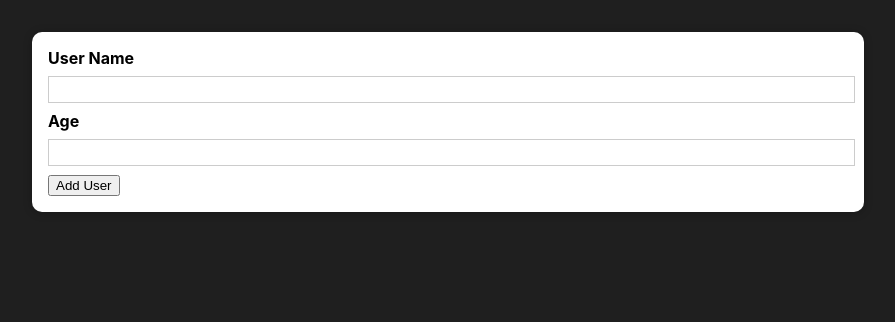
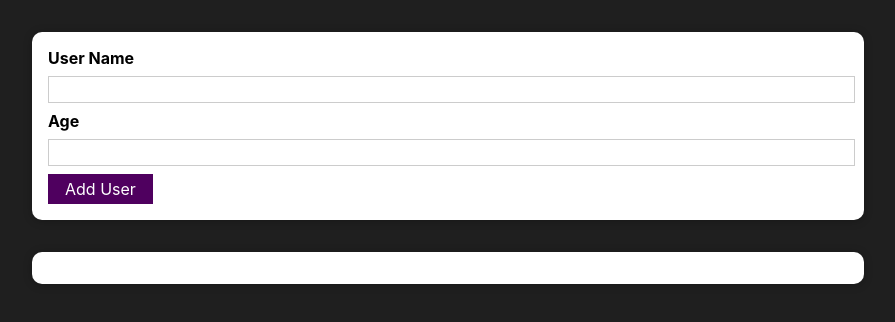
Before and after one commit to monu-2311/ReactPro, a React (Create React App) app: page / in a window 1280 px wide. Shown: the top 322 px of the page, without its empty margins (192-1087 px from the left). Built offline with nearby package versions, Linux system fonts and the light colour scheme; the HTML template or start-up script is replaced by a standard one.

Commit message:
Adding the Error Model and modifing my existance component to rander Error model and also insert in some components as well as

```diff
--- a/src/App.js
+++ b/src/App.js
@@ -1,25 +1,20 @@
 import React,{useState} from "react";
-/* import UserDetailsList from "./component/Users/UserDetailsList"; */
+ import UserDetailsList from "./component/Users/UserDetailsList";
 import AddUser from "./component/Users/AddUsers";
 
-const dummyObject = [{
-  id:'1',
-  username: 'Bhupender',
-  age: 24,
-},];
-
 const App = ()=> {
-  const[userDetails,setUserDetails] = useState(dummyObject);
-  const addUserDetailsEventHandler = (addUserDetails)=>{
+  const[userDetails,setUserDetails] = useState([]);
+  const addUserDetailsEventHandler = (uName,uAge)=>{
       setUserDetails((pervUserDetails)=>{
-        console.log(addUserDetails);
-        return [addUserDetails,...pervUserDetails];
-      })
+        return [...pervUserDetails,{username:uName, age:uAge, id: Math.random().toString(),}];
+      });
   }
   console.log(userDetails);
   return (
-
-       <AddUser onAddUserDetails={addUserDetailsEventHandler}/>
+    <div>
+         <AddUser onAddUserDetails={addUserDetailsEventHandler}/>
+         <UserDetailsList item={userDetails}/>
+    </div>
 
   );
 }
--- a/src/component/UI/Button.js
+++ b/src/component/UI/Button.js
@@ -0,0 +1,8 @@
+import React from "react";
+import classes from './Button.module.css';
+
+const Button= props=>{
+    return<button className={classes.button} type={props.type || 'button'} onClick={props.onClick}>{props.children}</button>
+}
+
+export default Button;
--- a/src/component/UI/Button.module.css
+++ b/src/component/UI/Button.module.css
@@ -0,0 +1,18 @@
+.button {
+    font: inherit;
+    border: 1px solid #4f005f;
+    background: #4f005f;
+    color: white;
+    padding: 0.25rem 1rem;
+    cursor: pointer;
+  }
+
+  .button:hover,
+  .button:active {
+    background: #741188;
+    border-color: #741188;
+  }
+
+  .button:focus {
+    outline: none;
+  }
--- /dev/null
+++ b/src/component/UI/ErrorHandler.js
@@ -0,0 +1,27 @@
+import React from "react";
+import Button from "./Button";
+import Card from "./Card";
+import classes from "./ErrorHandler.module.css";
+
+const ErrorHandler=props=>{
+    return(
+        <div>
+            <div className={classes.backdrop} onclick={props.click}/>
+        <Card className={classes.modal}>
+            <header className={classes.header}>
+                <h2>{props.text}</h2>
+            </header>
+            <div className={classes.content}>
+                <p>{props.message}</p>
+            </div>
+            <footer className={classes.actions}>
+              <Button onclick={props.click}>Okay</Button>
+            </footer>
+        </Card>
+
+        </div>
+    );
+
+};
+
+export default ErrorHandler;
--- /dev/null
+++ b/src/component/UI/ErrorHandler.module.css
@@ -0,0 +1,45 @@
+.backdrop {
+    position: fixed;
+    top: 0;
+    left: 0;
+    width: 100%;
+    height: 100vh;
+    z-index: 10;
+    background: rgba(0, 0, 0, 0.75);
+  }
+
+  .modal {
+    position: fixed;
+    top: 30vh;
+    left: 10%;
+    width: 80%;
+    z-index: 100;
+    overflow: hidden;
+  }
+
+  .header {
+    background: #4f005f;
+    padding: 1rem;
+  }
+
+  .header h2 {
+    margin: 0;
+    color: white;
+  }
+
+  .content {
+    padding: 1rem;
+  }
+
+  .actions {
+    padding: 1rem;
+    display: flex;
+    justify-content: flex-end;
+  }
+
+  @media (min-width: 768px) {
+    .modal {
+      left: calc(50% - 20rem);
+      width: 40rem;
+    }
+  }
--- a/src/component/Users/AddUsers.js
+++ b/src/component/Users/AddUsers.js
@@ -1,11 +1,15 @@
 import React, {useState} from "react";
 
 import classes from './AddUsers.module.css';
+
+import Button from "../UI/Button";
 import Card from "../UI/Card";
+import ErrorHandler from "../UI/ErrorHandler";
 
 const AddUser = (props)=>{
     const[enteredName,setUserName] = useState('');
     const[enteredAge,setAge] = useState('');
+    const[isError,setError] = useState();
 
     const nameChangeHandler=(event)=>{
         setUserName(event.target.value);
@@ -17,29 +21,40 @@ const AddUser = (props)=>{
     }
     const addEventHandler =(event)=>{
         event.preventDefault();
-        const userDetailsData ={
-            username : enteredName,
-            age: enteredAge,
-            id: Math.random().toString()
-        };
-
-        props.onAddUserDetails(userDetailsData);
+        if(enteredName.trim().length === 0 || enteredAge.trim().length === 0){
+            setError({
+                tittle:"Invalid Input",
+                msg: "Please entered the valid name and age (Non-empty value)",
+            });
+        }
+        if(+enteredAge < 1){
+            setError({
+                tittle:"Invalid Input Age",
+                msg: "Please entered a valid age (>0)",
+            });
+        }
+        props.onAddUserDetails(enteredName, enteredAge);
         setAge('');
         setUserName('');
-
+    }
+    const errorHandler =()=>{
+        setError(null);
     }
     return(
+        <div>
+        {isError && <ErrorHandler text="An Error Ouccred!" message="Something Went Wrong!" click={errorHandler}/>}
         <Card className={classes.input}>
-
         <form id='1' onSubmit={addEventHandler} >
-
                 <label htmlFor="username">User Name</label>
                 <input id="username" type="text" value={enteredName} onChange={nameChangeHandler}/>
                 <label htmlFor="age">Age</label>
                 <input id="age" type="text" value={enteredAge} onChange={ageChangeHandler}/>
-            <button type="submit">Add User</button>
+           <Button type="submit">Add User</Button>
         </form>
         </Card>
+
+
+        </div>
     );
 }
 
--- a/src/component/Users/UserDetailsList.js
+++ b/src/component/Users/UserDetailsList.js
@@ -1,13 +1,14 @@
 import React from "react";
-import DetailsList from "./DetailsList";
+import Card from "../UI/Card";
+import classes from './UserDetailsList.module.css';
 
 const UserDetailsList =(props)=>{
-    console.log(props.item);
-    console.log(props.item);
     return(
+        <Card className={classes.users}>
         <ul>
-            {props.item.map((details) => <DetailsList key={details.id} name={details.username} age = {details.age}/>)}
+            {props.item.map((details) => (<li key={details.id}>{details.username} ({details.age} year old)</li>))}
         </ul>
+        </Card>
     );
 }
 
--- /dev/null
+++ b/src/component/Users/UserDetailsList.module.css
@@ -0,0 +1,16 @@
+.users {
+    margin: 2rem auto;
+    width: 90%;
+    max-width: 52rem;
+  }
+
+  .users ul {
+    list-style: none;
+    padding: 1rem;
+  }
+
+  .users li {
+    border: 1px solid #ccc;
+    margin: 0.5rem 0;
+    padding: 0.5rem;
+  }
```
